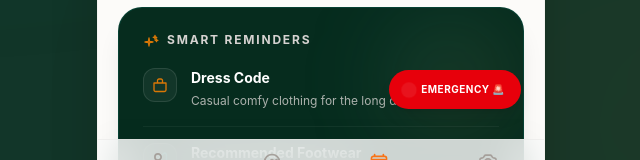
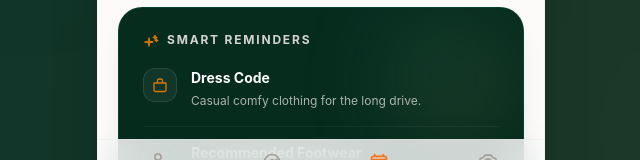
Before and after one commit to y9thqx6vzk-a11y/menu, a Next.js app: page /live in a window 1280 px wide. Shown: the part 595-755 px from the top of the page, without its empty margins (319-959 px from the left). Built offline with nearby package versions, Linux system fonts and the light colour scheme; a web font is replaced by a local one.

Commit message:
feat(layout): make SOS Emergency button globally floating across all stages/pages

```diff
--- a/src/app/layout.jsx
+++ b/src/app/layout.jsx
@@ -1,5 +1,6 @@
 import './globals.css';
 import { Playfair_Display, Inter } from 'next/font/google';
+import FloatingSos from '../components/FloatingSos';
 
 const playfair = Playfair_Display({
   subsets: ['latin'],
@@ -38,6 +39,7 @@ export default function RootLayout({ children }) {
       </head>
       <body className={`${playfair.variable} ${inter.variable} font-sans antialiased bg-stone-50 text-teal-900`}>
         {children}
+        <FloatingSos />
       </body>
     </html>
   );
--- a/src/app/live/page.jsx
+++ b/src/app/live/page.jsx
@@ -4,7 +4,6 @@ import React, { useState, useEffect, useRef } from 'react';
 import Link from 'next/link';
 import itineraryData from '../../data/itinerary.json';
 import { getOptimizedCloudinaryUrl } from '../../utils/cloudinary.js';
-import SosModal from '../../components/SosModal.jsx';
 import OfflineBanner from '../../components/OfflineBanner.jsx';
 
 // Premium SVG Icons
@@ -93,7 +92,6 @@ const ChevronIcon = ({ className = "w-4 h-4", direction = "down" }) => (
 
 export default function LiveDashboard() {
   const [selectedDayNum, setSelectedDayNum] = useState(1);
-  const [isSosOpen, setIsSosOpen] = useState(false);
   const [isCulinaryOpen, setIsCulinaryOpen] = useState(false);
   const dayTabScrollRef = useRef(null);
   const scrollContainerRef = useRef(null);
@@ -378,15 +376,7 @@ export default function LiveDashboard() {
         </div>
       </div>
 
-        {/* SOS Emergency Floating capsule Action Button */}
-        <button
-          onClick={() => setIsSosOpen(true)}
-          className="fixed bottom-24 right-5 md:right-[calc(50vw-220px+20px)] z-40 bg-red-600 hover:bg-red-700 text-white px-4 py-3 rounded-full shadow-lg hover:shadow-red-600/20 transition-all duration-300 active:scale-95 flex items-center space-x-2 group cursor-pointer"
-          aria-label="Trigger SOS Help"
-        >
-          <span className="w-2 h-2 rounded-full bg-white animate-ping" />
-          <span className="text-[10px] font-bold uppercase tracking-wider">Emergency 🚨</span>
-        </button>
+
 
         {/* Sticky Mobile Bottom Navigation Dock */}
         <nav className="absolute bottom-0 left-0 right-0 bg-white/80 backdrop-blur-xl border-t border-stone-200/50 flex justify-around py-3 z-30 shadow-[0_-8px_30px_rgba(0,0,0,0.02)]">
@@ -412,7 +402,7 @@ export default function LiveDashboard() {
           </Link>
         </nav>
 
-        <SosModal isOpen={isSosOpen} onClose={() => setIsSosOpen(false)} />
+
 
       </main>
 
```
